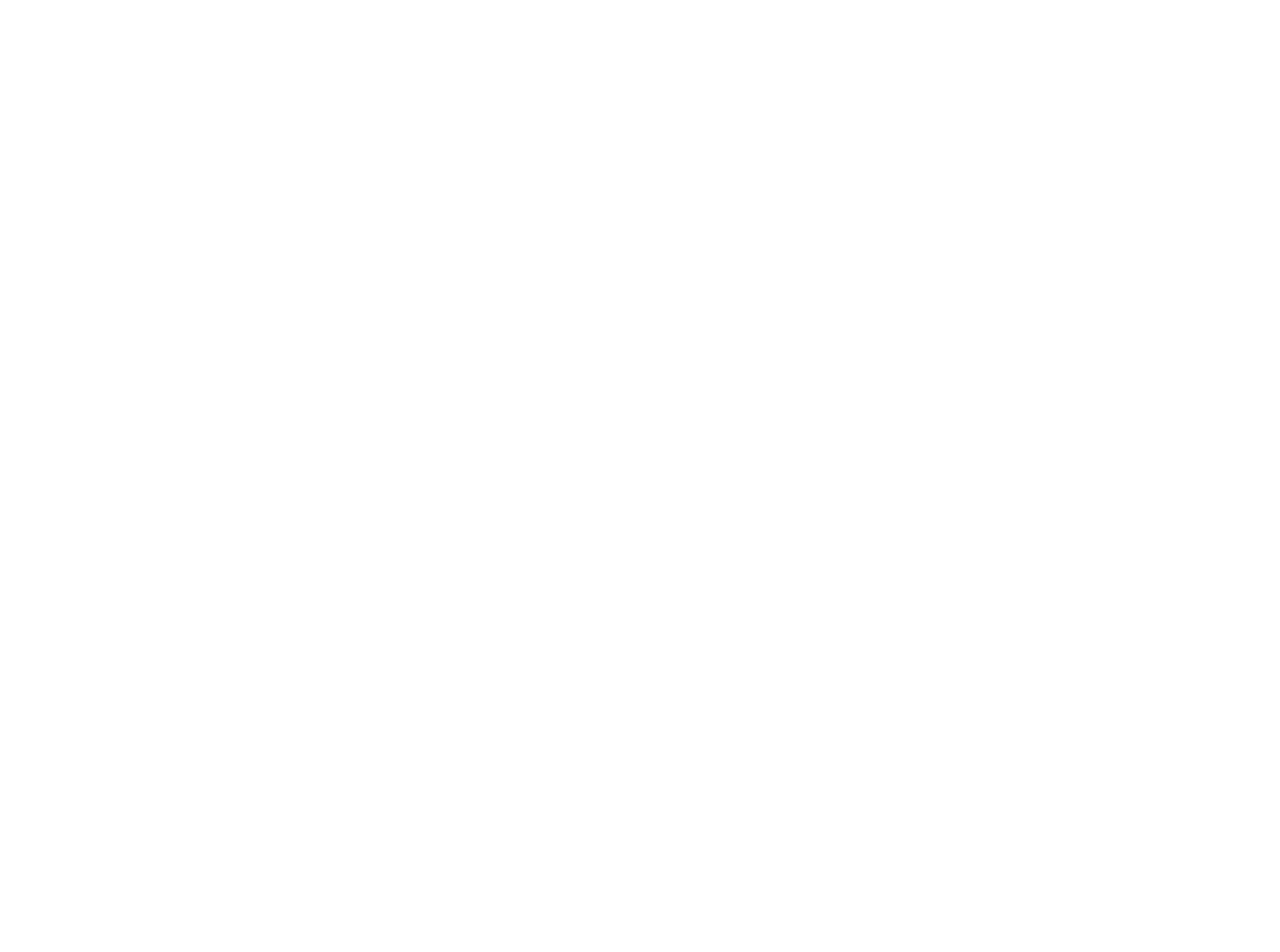
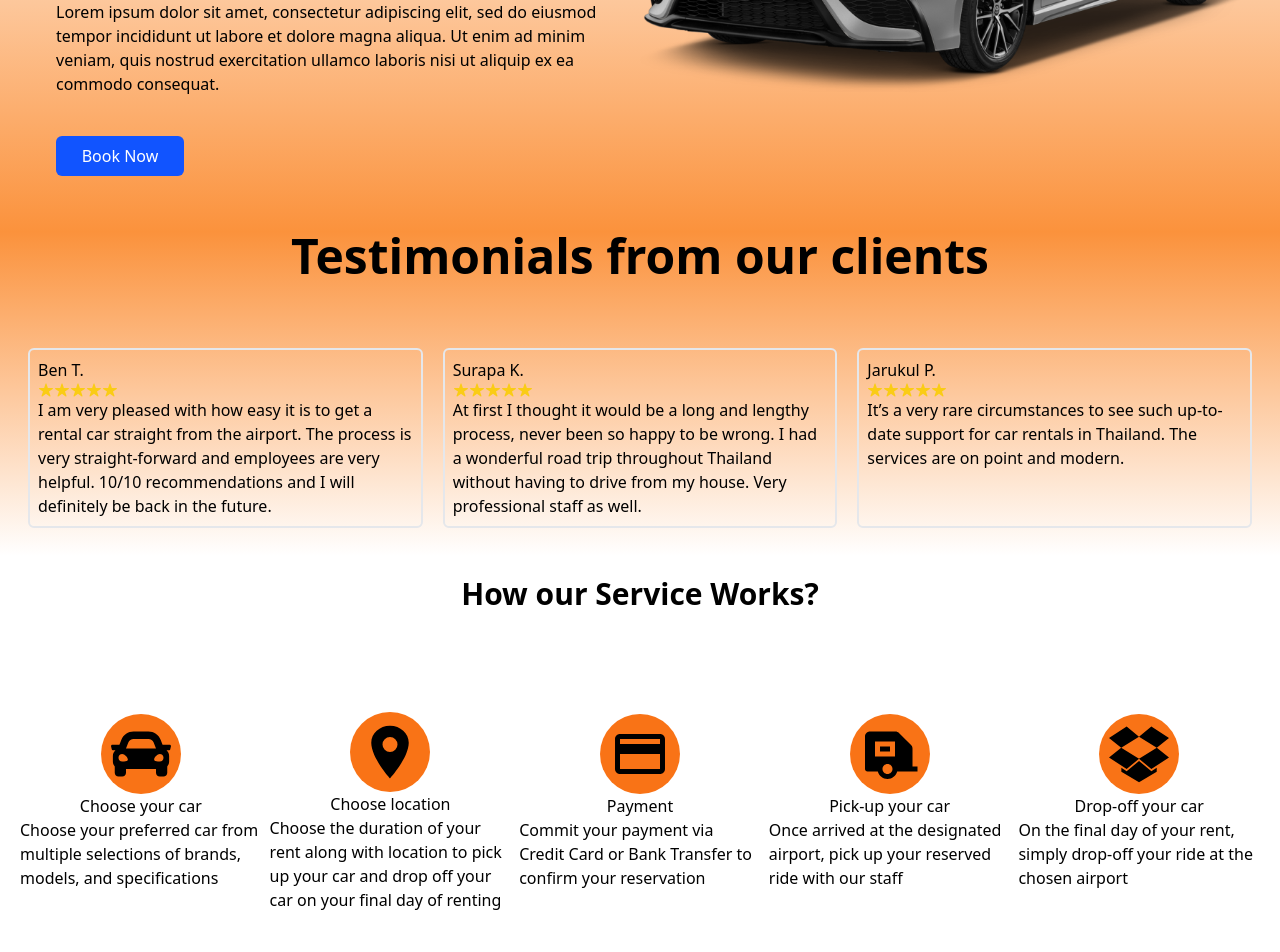
Before and after one commit to NarongDan/stella_car_rental_homepage, a React (Vite) app: page / in a window 1280 px wide. Shown: the part 340-1292 px from the top of the page. Before the commit the page ends 800 px from the top, so only its background shows below. Built offline with nearby package versions, Linux system fonts and the light colour scheme.

Commit message:
homePage

```diff
--- /dev/null
+++ b/src/components/CarCard.jsx
@@ -0,0 +1,12 @@
+export default function CarCard() {
+  return (
+    <div className="car-card">
+      <img src="" alt={name} className="car-image" />
+      <h3>{name}</h3>
+      <div className="car-actions border-1 border-solid rounded-lg">
+        <button className="details-button">Details</button>
+        <button className="book-button">Book Now</button>
+      </div>
+    </div>
+  );
+}
--- a/src/layout/Footer.jsx
+++ b/src/layout/Footer.jsx
@@ -3,9 +3,9 @@
 
 export default function Footer() {
   return (
-    <footer className=" flex justify-center">
-      <div className="container ">
-        <div className="grid grid-cols-5">
+    <footer className=" flex justify-center  ">
+      <div className="container shadow-md p-5 ">
+        <div className="grid grid-cols-5 ">
           <div className="">
             <h1>Stella Car Rental</h1>
             <p>
--- a/src/layout/Navbar.jsx
+++ b/src/layout/Navbar.jsx
@@ -4,7 +4,7 @@
   return (
     <nav className="flex justify-center ">
       <div className="container  ">
-        <div className="flex justify-between items-center w-auto h-16 p-2 shadow-sm">
+        <div className="flex justify-between items-center w-auto h-20 p-2 shadow-zinc-700 border-b-2">
           <div className="navbar-logo">
             <h1 className="text-xl font-bold font-serif">Stella Car Rental</h1>
           </div>
--- /dev/null
+++ b/src/pages/CarPage.jsx
@@ -0,0 +1,3 @@
+export default function CarPage() {
+  return;
+}
--- a/src/pages/HomePageBody.jsx
+++ b/src/pages/HomePageBody.jsx
@@ -1,3 +1,160 @@
+import { IoIosStar } from "react-icons/io";
+import { FaCar } from "react-icons/fa";
+import { IoLocationSharp } from "react-icons/io5";
+import { MdPayment } from "react-icons/md";
+import { RiCaravanFill } from "react-icons/ri";
+import { GrDropbox } from "react-icons/gr";
+import { Link } from "react-router-dom";
+import CarHero from "../image/CarHero.png";
+
 export default function HomePageBody() {
-  return <div>Body</div>;
+  return (
+    <>
+      <hero className="flex justify-center mt-5  ">
+        <div className="container">
+          <div className=" grid grid-cols-2 p-7  bg-gradient-to-b from-white to-orange-400">
+            <div className="flex flex-col gap-10 p-7 ">
+              <h1 className="font-extrabold text-5xl">
+                Looking for cars to rent in Thailand? Look no further!
+              </h1>
+              <p>
+                Lorem ipsum dolor sit amet, consectetur adipiscing elit, sed do
+                eiusmod tempor incididunt ut labore et dolore magna aliqua. Ut
+                enim ad minim veniam, quis nostrud exercitation ullamco laboris
+                nisi ut aliquip ex ea commodo consequat.
+              </p>
+
+              <button className=" p-2 bg-[#1154FF] text-white md: w-[8rem] hover:bg-blue-500 rounded-md">
+                <Link> Book Now</Link>
+              </button>
+            </div>
+            <div className="">
+              <img src={CarHero} alt="" />
+            </div>
+          </div>
+        </div>
+      </hero>
+      <div className="flex justify-center">
+        <div className="container   bg-gradient-to-t from-white to-orange-400">
+          <div className=" flex flex-col items-center  ">
+            <div className="font-extrabold text-5xl">
+              {" "}
+              Testimonials from our clients
+            </div>
+          </div>
+          <div className="grid grid-cols-3 mt-10 gap-5 p-7">
+            <div className=" border-2 rounded-md p-2">
+              <h3>Ben T.</h3>
+              <div className="flex  rounded-md">
+                <IoIosStar className=" text-yellow-400" />
+                <IoIosStar className=" text-yellow-400" />
+                <IoIosStar className=" text-yellow-400" />
+                <IoIosStar className=" text-yellow-400" />
+                <IoIosStar className=" text-yellow-400" />
+              </div>
+
+              <p>
+                I am very pleased with how easy it is to get a rental car
+                straight from the airport. The process is very straight-forward
+                and employees are very helpful. 10/10 recommendations and I will
+                definitely be back in the future.
+              </p>
+            </div>
+            <div className=" border-2 rounded-md p-2">
+              <h3>Surapa K.</h3>
+              <div className="flex">
+                <IoIosStar className=" text-yellow-400" />
+                <IoIosStar className=" text-yellow-400" />
+                <IoIosStar className=" text-yellow-400" />
+                <IoIosStar className=" text-yellow-400" />
+                <IoIosStar className=" text-yellow-400" />
+              </div>
+              <p>
+                At first I thought it would be a long and lengthy process, never
+                been so happy to be wrong. I had a wonderful road trip
+                throughout Thailand without having to drive from my house. Very
+                professional staff as well.
+              </p>
+            </div>
+            <div className=" border-2 rounded-md p-2">
+              <h3>Jarukul P.</h3>
+              <div className="flex">
+                <IoIosStar className=" text-yellow-400" />
+                <IoIosStar className=" text-yellow-400" />
+                <IoIosStar className=" text-yellow-400" />
+                <IoIosStar className=" text-yellow-400" />
+                <IoIosStar className=" text-yellow-400" />
+              </div>
+              <p>
+                It’s a very rare circumstances to see such up-to-date support
+                for car rentals in Thailand. The services are on point and
+                modern.
+              </p>
+            </div>
+          </div>
+        </div>
+      </div>
+      <div className="flex justify-center p-5">
+        <div className="container ">
+          <div className="flex  justify-center">
+            <div className=" text-3xl font-extrabold">
+              How our Service Works?
+            </div>
+          </div>
+          <div className=" grid grid-cols-5 gap-2 mt-20 mb-20 ">
+            <div className=" flex flex-col justify-center items-center ">
+              <div className="bg-orange-500 w-20 h-20 justify-center items-center flex rounded-full">
+                <FaCar className="text-6xl" />
+              </div>
+              <h3>Choose your car</h3>
+              <p>
+                Choose your preferred car from multiple selections of brands,
+                models, and specifications
+              </p>
+            </div>
+            <div className=" flex flex-col justify-center items-center mt-5">
+              <div className="bg-orange-500 w-20 h-20 justify-center items-center flex rounded-full">
+                <IoLocationSharp className="text-6xl" />
+              </div>
+              <h3>Choose location </h3>
+              <p>
+                Choose the duration of your rent along with location to pick up
+                your car and drop off your car on your final day of renting
+              </p>
+            </div>
+            <div className=" flex flex-col justify-center items-center">
+              <div className="bg-orange-500 w-20 h-20 justify-center items-center flex rounded-full">
+                <MdPayment className="text-6xl" />
+              </div>
+              <h3>Payment</h3>
+              <p>
+                Commit your payment via Credit Card or Bank Transfer to confirm
+                your reservation
+              </p>
+            </div>
+            <div className=" flex flex-col justify-center items-center">
+              <div className="bg-orange-500 w-20 h-20 justify-center items-center flex rounded-full">
+                <RiCaravanFill className="text-6xl" />
+              </div>
+              <h3>Pick-up your car</h3>
+              <p>
+                Once arrived at the designated airport, pick up your reserved
+                ride with our staff
+              </p>
+            </div>
+            <div className=" flex flex-col justify-center items-center">
+              <div className="bg-orange-500 w-20 h-20 justify-center items-center flex rounded-full">
+                <GrDropbox className="text-6xl" />
+              </div>
+              <h3>Drop-off your car</h3>
+              <p>
+                On the final day of your rent, simply drop-off your ride at the
+                chosen airport
+              </p>
+            </div>
+          </div>
+        </div>
+      </div>
+    </>
+  );
 }
--- a/src/route/index.jsx
+++ b/src/route/index.jsx
@@ -5,6 +5,7 @@
 import HomePageBody from "../pages/HomePageBody";
 import LoginPage from "../pages/LoginPage";
 import RegistrationPage from "../pages/RegistrationPage";
+import CarPage from "../pages/CarPage";
 
 const router = createBrowserRouter([
   {
@@ -15,6 +16,7 @@
       { path: "", element: <HomePageBody /> },
       { path: "/login", element: <LoginPage /> },
       { path: "/register", element: <RegistrationPage /> },
+      { path: "/cars", element: <CarPage /> },
     ],
   },
 ]);
```
Also changed, not shown: src/image/CarHero.png (added).
